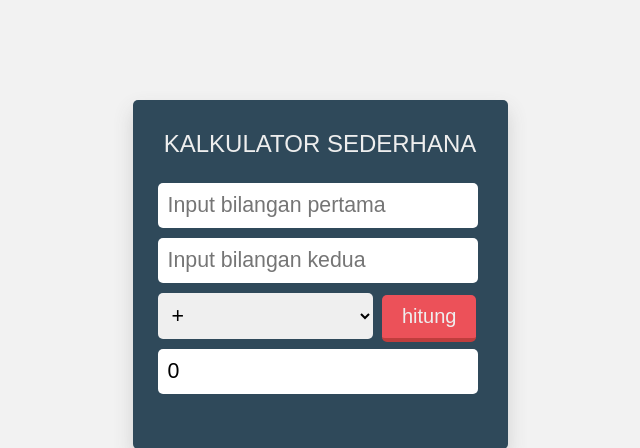
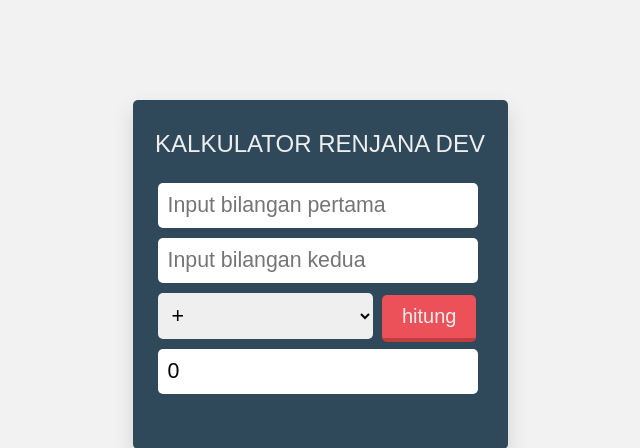
Before and after one commit to minke-coder/Kalkulator-Renjana-Dev, a PHP site: page / in a window 1280 px wide. Shown: the top 448 px of the page, without its empty margins (320-960 px from the left). Run offline with PHP 8.4, Linux system fonts and the light colour scheme.

Commit message:
Update index.php
ITU LEBIH SPESIFIKASIIN

```diff
--- a/index.php
+++ b/index.php
@@ -28,7 +28,7 @@
 	?>
 
 	<div class="kalkulator">
-		<h2 class="judul">KALKULATOR SEDERHANA</h2>
+		<h2 class="judul">KALKULATOR RENJANA DEV</h2>
 		<form method="post" action="index.php">
 			<input type="text" name="bil1" class="bil" autocomplete="off" placeholder="Input bilangan pertama">
 			<input type="text" name="bil2" class="bil" autocomplete="off" placeholder="Input bilangan kedua">
```
